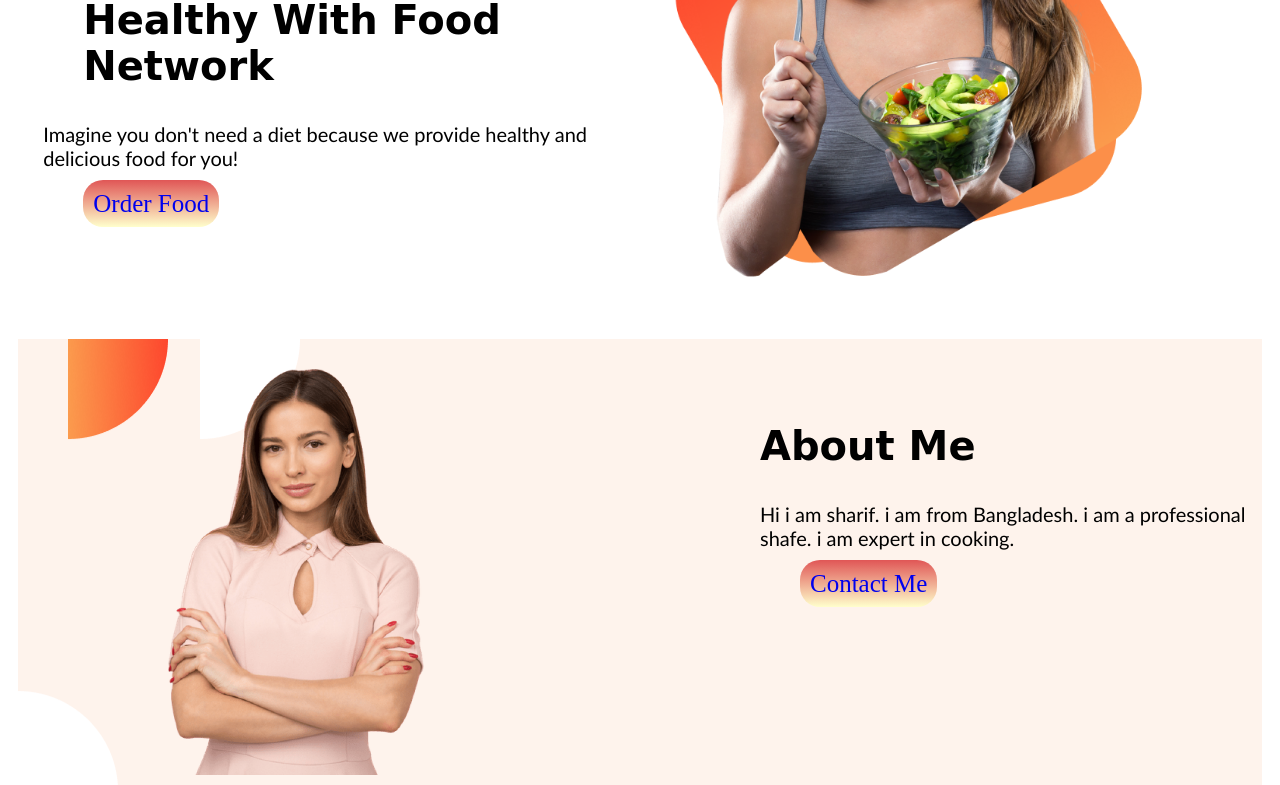
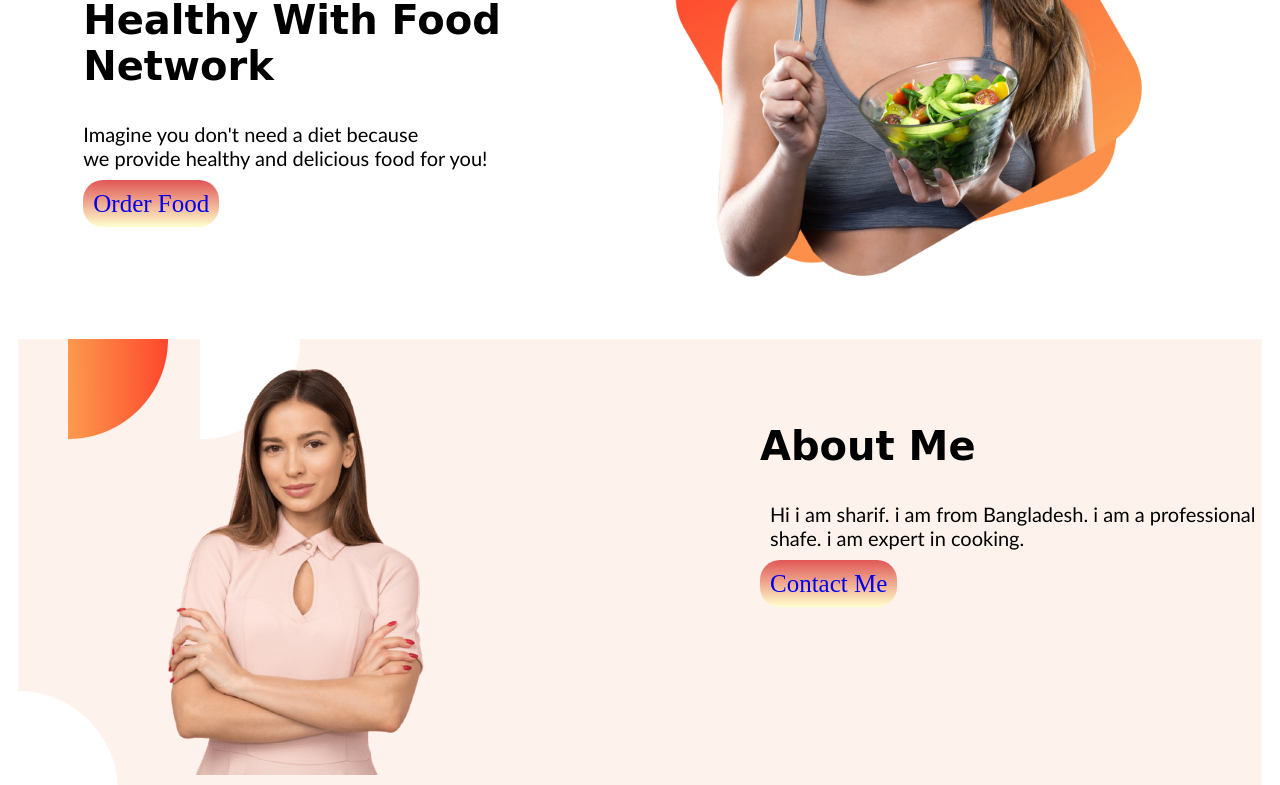
Before and after one commit to sharif02/food-world, a plain HTML site: page index.html in a window 1280 px wide. Shown: the part 375-1160 px from the top of the page. Drawn offline with Linux system fonts and the light colour scheme.

Commit message:
code Updated

```diff
--- a/index.html
+++ b/index.html
@@ -29,7 +29,7 @@
                 Just Eat Healthy
 
                 With Food Network</h1>
-            <p class="para-style">Imagine you don't need a diet because we provide
+            <p class="para-style" style="margin-left: 40px;">Imagine you don't need a diet because <br> we provide
 
                 healthy and delicious food for you!
             </p>
@@ -46,7 +46,8 @@
         </div>
         <div class="cotent-area">
             <h2 class="headding-style">About Me</h2>
-            <p class="para-style">Hi i am sharif. i am from Bangladesh. i am a professional shafe. i am expert in
+            <p class="para-style1" style="margin-left: 10px;">Hi i am sharif. i am from Bangladesh. i am a professional
+                shafe. i am expert in
                 cooking.</p>
             <a href="#" target="blank" class="btn-style2">Contact Me</a>
         </div>
@@ -99,11 +100,11 @@
             </div>
             <div class="content-style2">
                 <h1 class="content-style3">500k</h1>
-                <p>youtube suscriber</p>
+                <p>Instragram suscriber</p>
             </div>
             <div class="content-style2">
                 <h1 class="content-style3">400k</h1>
-                <p>youtube suscriber</p>
+                <p>Dribbble Shot Likes</p>
             </div>
         </div>
     </section>
--- a/style.css
+++ b/style.css
@@ -44,7 +44,7 @@ nav ul li a:hover{
     padding-left: 50px;
 }
 .para-style{
-    padding-left: 50px;
+    padding-left: 10px;
     font-size: 20px;
     font-family: 'Trebuchet MS', 'Lucida Sans Unicode', 'Lucida Grande', 'Lucida Sans', Arial, sans-serif;
 }
@@ -99,7 +99,7 @@ nav ul li a:hover{
     font-family: cursive;
     padding-top: 10%;
     padding-left: 10px;}
-.para-style{
+.para-style1{
     padding-left: 10px;
     font-size: 20px;
     font-family: 'Trebuchet MS', 'Lucida Sans Unicode', 'Lucida Grande', 'Lucida Sans', Arial, sans-serif;
@@ -113,7 +113,8 @@ nav ul li a:hover{
 }
 .btn-style2{
     width:50px;
-    margin-left: 50px;
+    margin-left: 10px;
+    margin-bottom: 100px;
     padding: 10px;
     border-radius: 20px;
     font-size: 25px;
```
